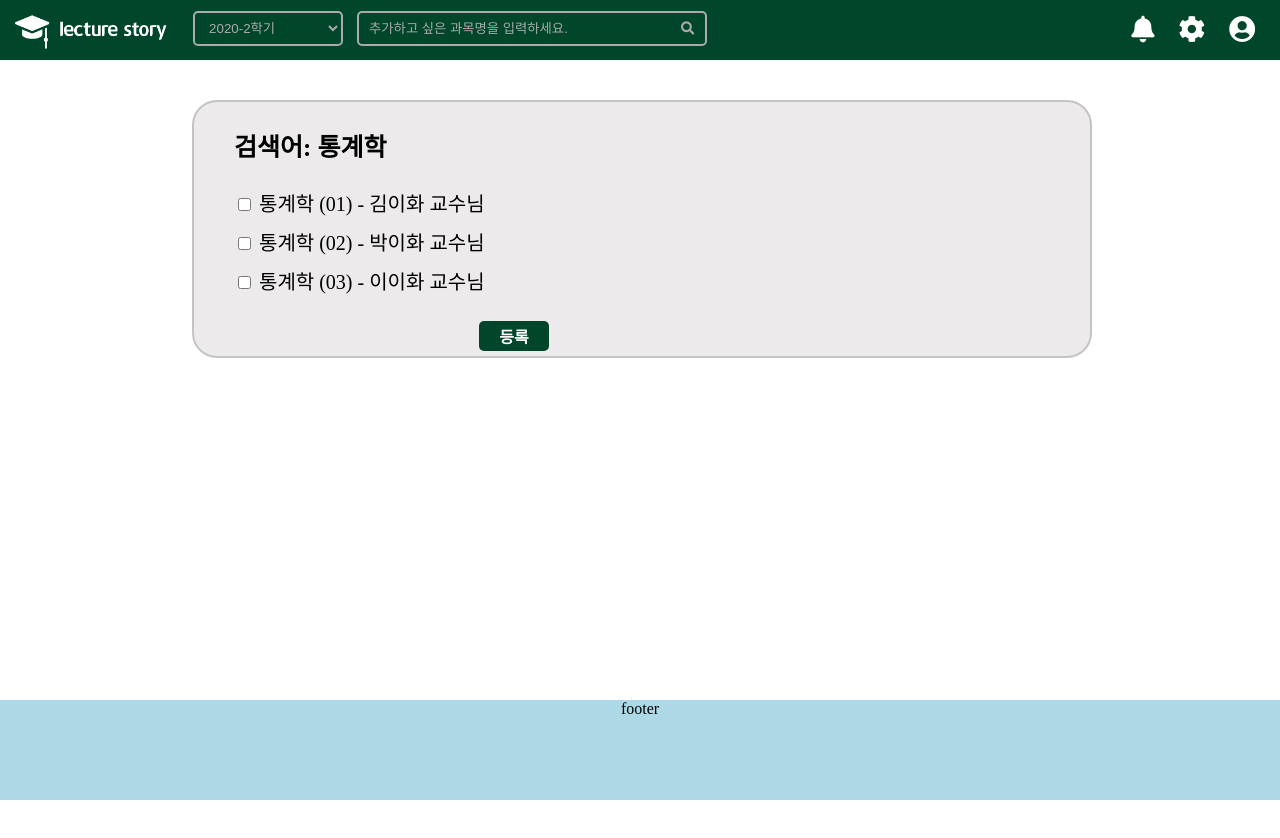
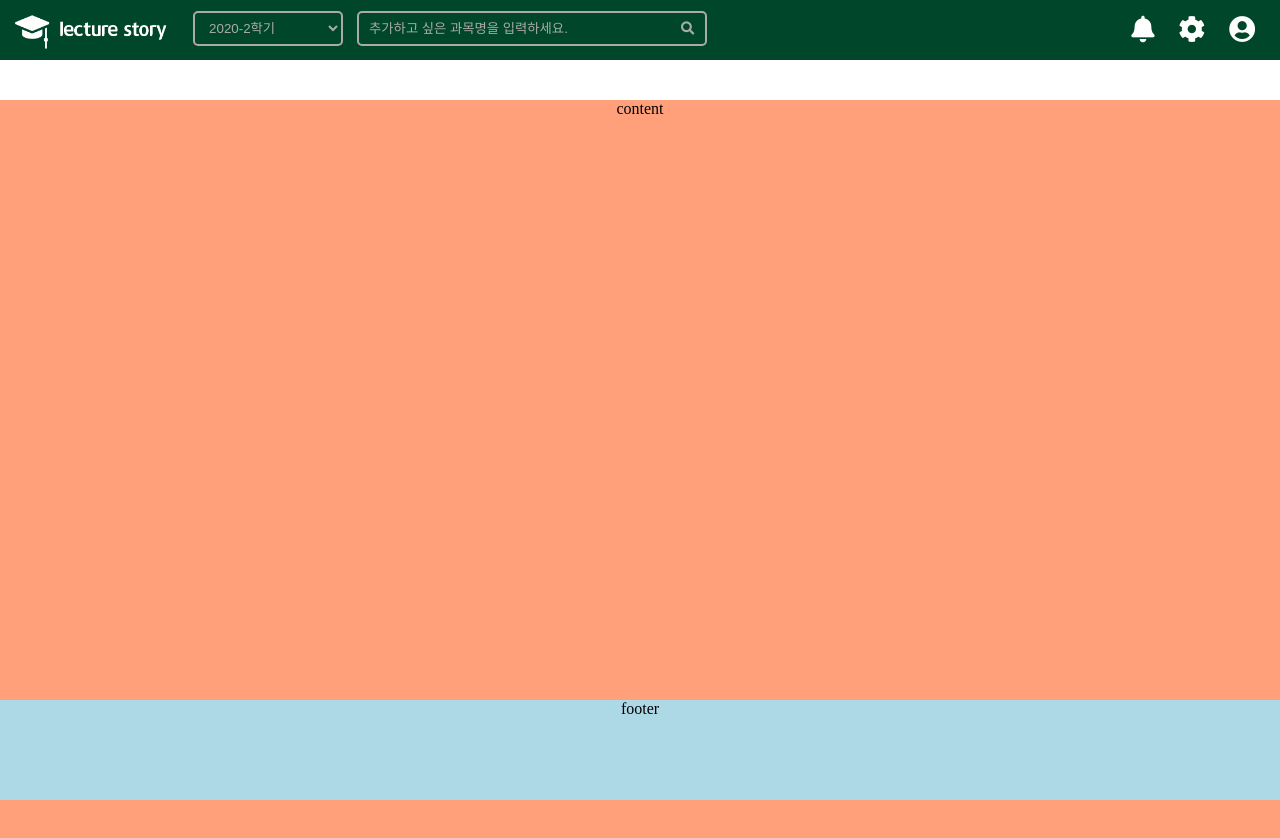
Before and after one commit to sujeong000/Lecture_Story, a plain HTML site: page tob_bar.html in a window 1280 px wide. Shown: the top 838 px of the page. Before the commit the page ends 800 px from the top, so only its background shows below. Drawn offline with Linux system fonts and the light colour scheme.

Commit message:
Revert "Select lecture"

```diff
--- a/css/select_lecture.css
+++ /dev/null
@@ -1,37 +0,0 @@
-.content {
-    margin-left:15%;
-    width:70%;
-    height:80%;
-    background-color: rgb(236, 234, 234);
-    margin-bottom:50px;
-    text-align: left;
-    border: 2px solid rgb(197, 196, 196);
-    border-radius: 25px;
-}
-.content p{
-    padding-left:40px;
-    font-weight:bold;
-    font-size:25px;
-}
-.lecture_list li{
-    padding-bottom:10px;
-    list-style: none;
-    font-size:20px;
-}
-.lecture_submit{
-    background-color: #00462A;
-    color: #ffffff;
-    text-align: center;
-    border-style: none;
-    font-weight: bold;
-    font-size: 100%;
-    width: 70px;
-    height:30px;
-    margin-left:285px;
-    margin-bottom:5px;
-    border-radius: 5px;
-}
-.lecture_list a{
-    color:black;
-    text-decoration: none;
-}
--- a/select_lecture.html
+++ b/tob_bar.html
@@ -5,7 +5,6 @@
     <title>lecture story</title>
     <link rel="stylesheet" href="css/tob_bar.css">
     <link rel="stylesheet" href="https://cdnjs.cloudflare.com/ajax/libs/font-awesome/5.15.1/css/all.min.css">
-    <link rel="stylesheet" href="css/select_lecture.css">
 </head>
 <body>
     <div class="wrap">
@@ -29,34 +28,10 @@
                 <button type="button" id="user"><i class="fa fa-user-circle fa-2x"></i></button>
             </div>
         </div>
-         <!-- 여기까지 툴바 -->
         <div class="container">
-            <div class="content">
-                <p>검색어: 통계학</p>
-
-                <form method="post">
-                    <ul class="lecture_list">
-                        <li>
-                            <input type="checkbox">
-                            <a href="~">통계학 (01) - 김이화 교수님</a>
-                        </li>
-                        <li>
-                            <input type="checkbox">
-                            <a href="~">통계학 (02) - 박이화 교수님</a>
-                        </li>
-                        <li>
-                            <input type="checkbox">
-                            <a href="~">통계학 (03) - 이이화 교수님</a>
-                        </li>
-                    </ul>
-                    <input type="submit" value="등록" class="lecture_submit">
-                </form>
-            </div>
+            <div class="content">content</div>
         </div>
-
         <div class="footer">footer</div>
     </div>
-
-
 </body>
 </html>
```
Also changed, not shown: JoinUs.html (added, +69 -0 lines), login.html (added, +27 -0 lines), main.html (added, +33 -0 lines), README.md (added).
